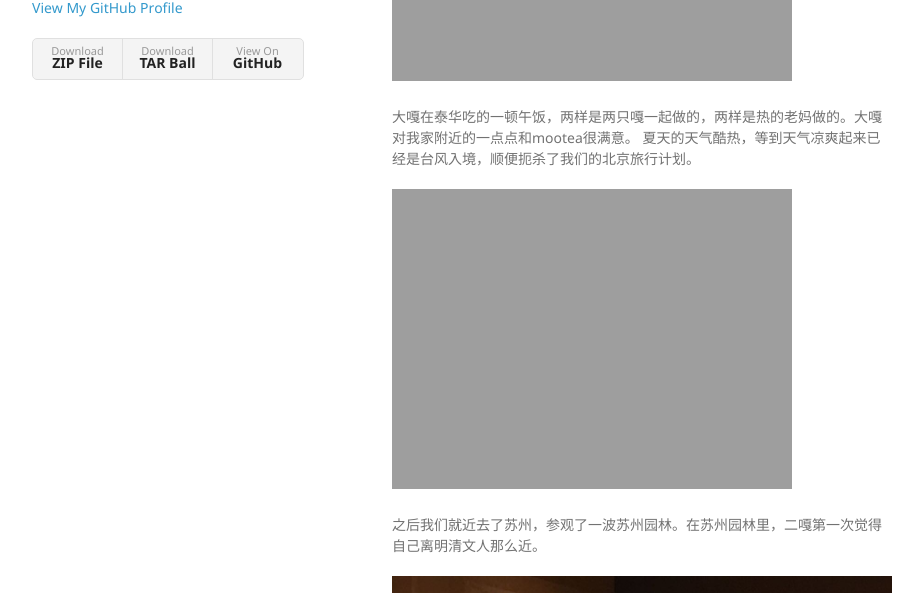
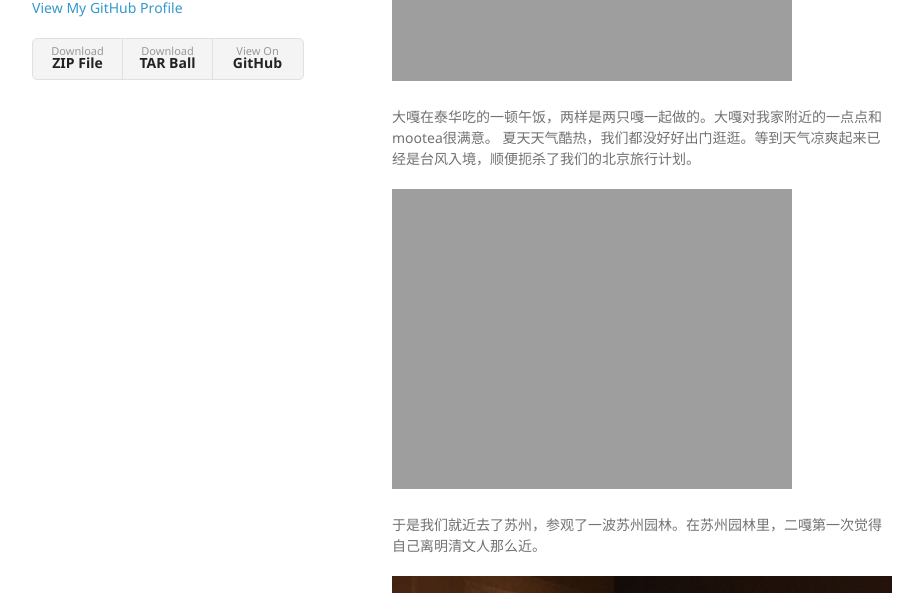
Before and after one commit to aladden/aladden.github.io, a Jekyll site: the page built from past-2.md, in a window 1280 px wide and 900 px high, scrolled down 5004 px. Shown: the part 153-746 px from the top of the window, without its empty margins (178-1101 px from the left). Built offline with Jekyll 4.4.1, drawn with Linux system fonts in a browser that asks for light colours; our own code applies the rules of GitHub Pages for plain Markdown files.

Commit message:
Update past-2.md

```diff
--- a/past-2.md
+++ b/past-2.md
@@ -52,12 +52,12 @@ eternal summer，我的那枚就是darling buds。奶奶还嫌弃这家微商，
 
 ![][image-9]
 
-大嘎在泰华吃的一顿午饭，两样是两只嘎一起做的，两样是热的老妈做的。大嘎对我家附近的一点点和mootea很满意。
-夏天的天气酷热，等到天气凉爽起来已经是台风入境，顺便扼杀了我们的北京旅行计划。
+大嘎在泰华吃的一顿午饭，两样是两只嘎一起做的。大嘎对我家附近的一点点和mootea很满意。
+夏天天气酷热，我们都没好好出门逛逛。等到天气凉爽起来已经是台风入境，顺便扼杀了我们的北京旅行计划。
 
 ![][image-10]
 
-之后我们就近去了苏州，参观了一波苏州园林。在苏州园林里，二嘎第一次觉得自己离明清文人那么近。
+于是我们就近去了苏州，参观了一波苏州园林。在苏州园林里，二嘎第一次觉得自己离明清文人那么近。
 
 ![][image-11]
 
```
